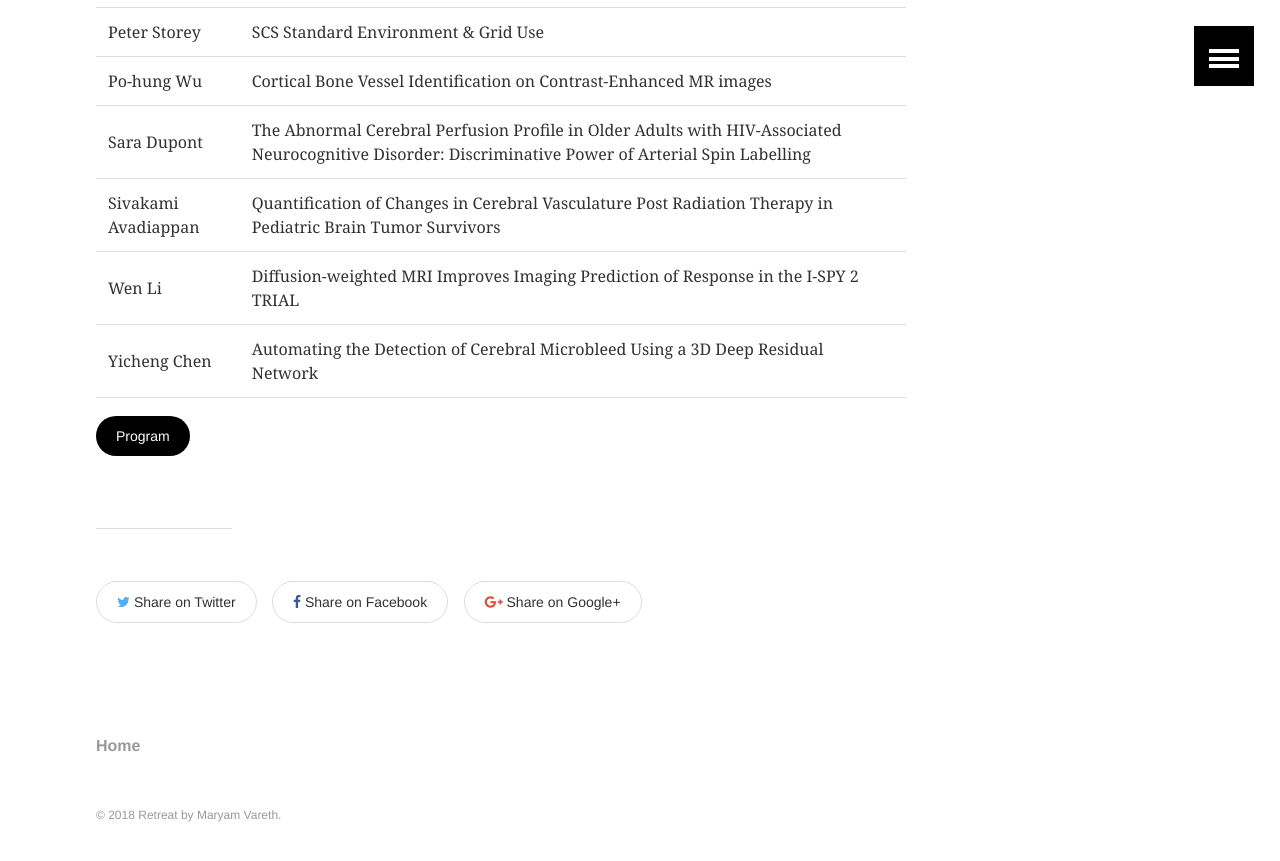
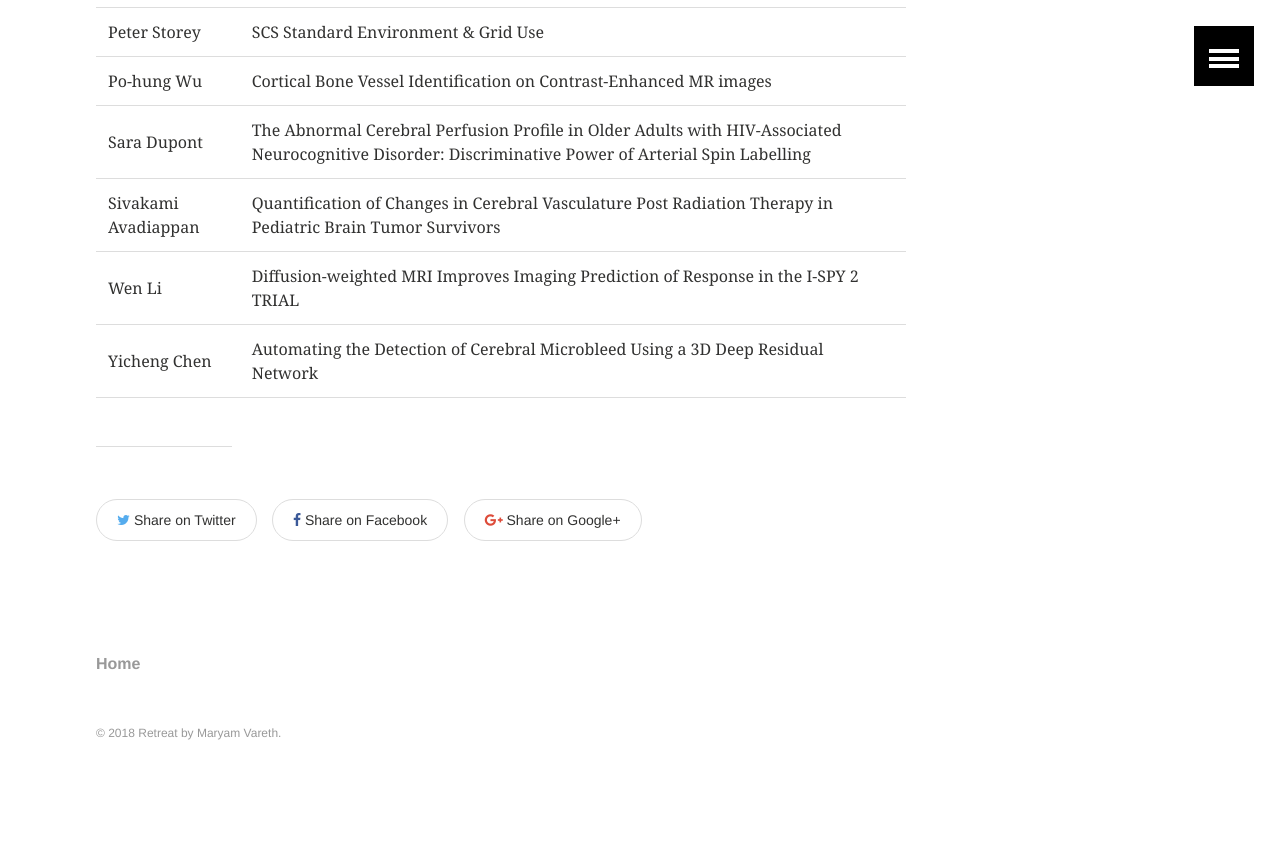
Before and after one commit to UCSFrad/UCSFrad.github.io, a Jekyll site: the page built from posters/index.md, in a window 1280 px wide and 900 px high, scrolled down 2194 px. Shown: the top 861 px of the window. Built offline with Jekyll 4.4.1, drawn with Linux system fonts in a browser that asks for light colours; after the commit the page ends 3012 px from its top, so only the background shows below that.

```diff
--- a/posters/index.md
+++ b/posters/index.md
@@ -52,6 +52,3 @@
 | Sivakami Avadiappan| Quantification of Changes in Cerebral Vasculature Post Radiation Therapy in Pediatric Brain Tumor Survivors |
 |  Wen Li            | Diffusion-weighted MRI Improves Imaging Prediction of Response in the I-SPY 2 TRIAL |
 | Yicheng Chen       | Automating the Detection of Cerebral Microbleed Using a 3D Deep Residual Network |
-
-
-<a href="https://docs.google.com/forms/d/13gRMnLP3MTd3g6JoxfTZT0vBZqa10dE3Gg5HOwRR82Y/" class="btn"> Program </a>
```
Also changed, not shown: 2 other files.
